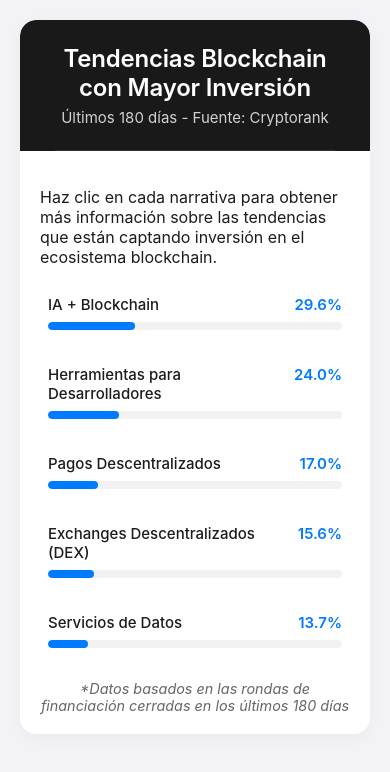
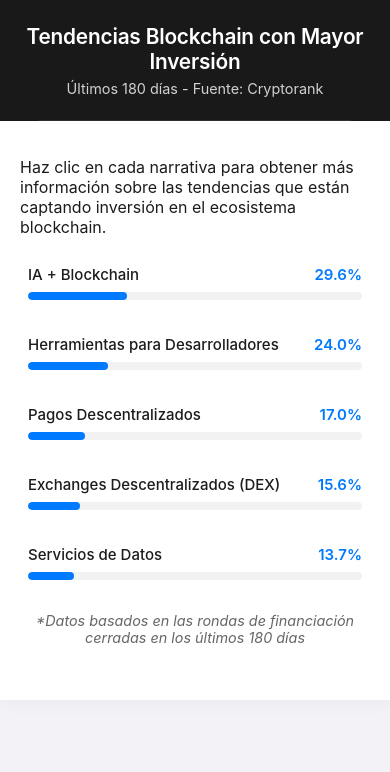
Before and after one commit to VRXXVII/blockchain-visualization, a plain HTML site: page index.html in a window 390 px wide. Drawn offline with Linux system fonts and the light colour scheme.

Commit message:
Update style.css

```diff
--- a/style.css
+++ b/style.css
@@ -17,10 +17,14 @@ body {
     color: var(--text-color);
     margin: 0;
     padding: 20px;
+    min-height: 700px;
+    height: auto !important;
+    overflow-x: hidden;
 }
 
 .container {
     max-width: 800px;
+    min-height: 600px;
     margin: 0 auto;
     background-color: var(--card-background);
     border-radius: var(--border-radius);
@@ -187,11 +191,35 @@ body {
 }
 
 @media (max-width: 600px) {
+    body {
+        padding: 10px;
+    }
+
+    .container {
+        min-height: 650px;
+    }
+
     .header h2 {
-        font-size: 1.5rem;
+        font-size: 1.3rem;
+    }
+
+    .header p {
+        font-size: 0.9rem;
     }
 
     .bar-item {
         padding: 8px;
     }
 }
+
+/* Estilos específicos para cuando está embebido en Medium */
+@media (max-width: 740px) {
+    body {
+        padding: 0;
+    }
+
+    .container {
+        border-radius: 0;
+        min-height: 700px;
+    }
+}
```
